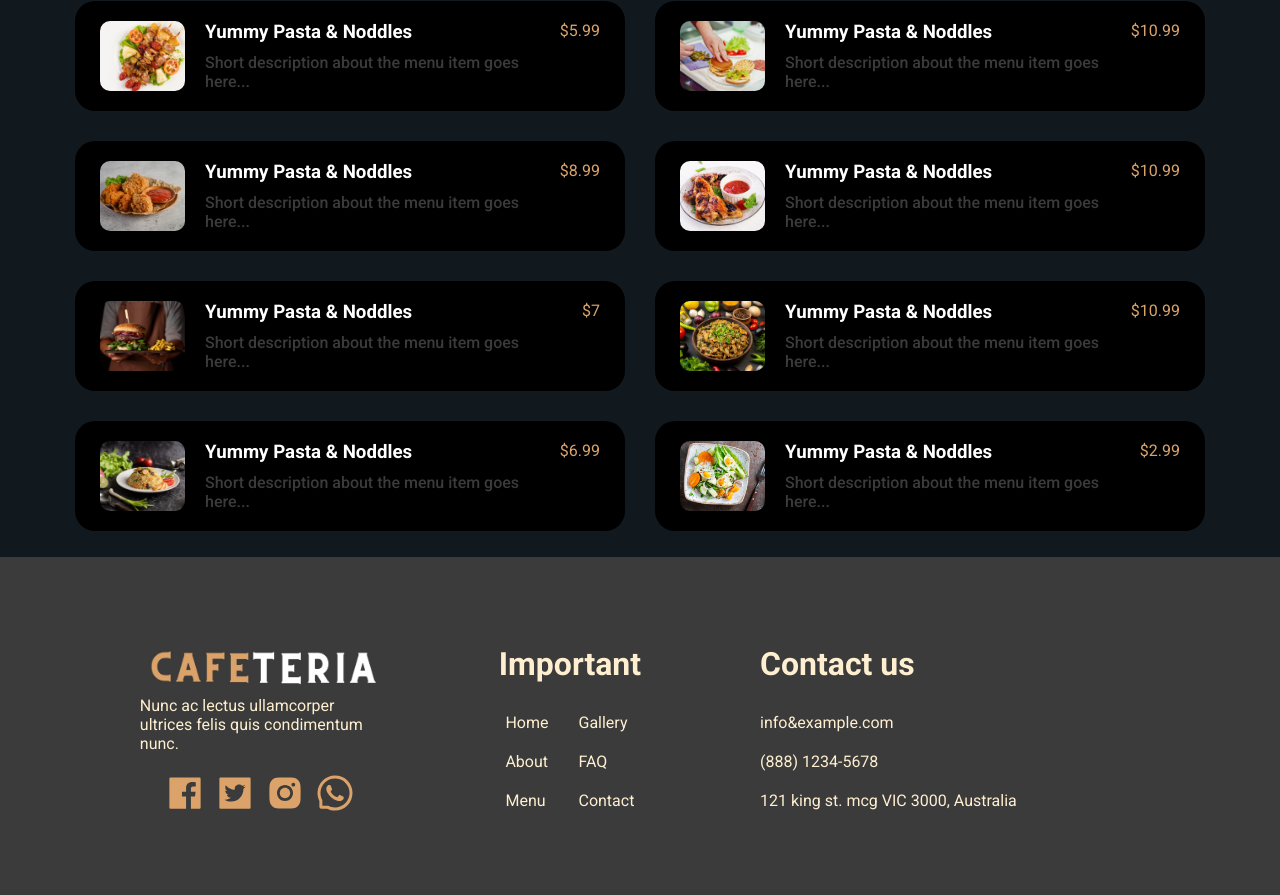
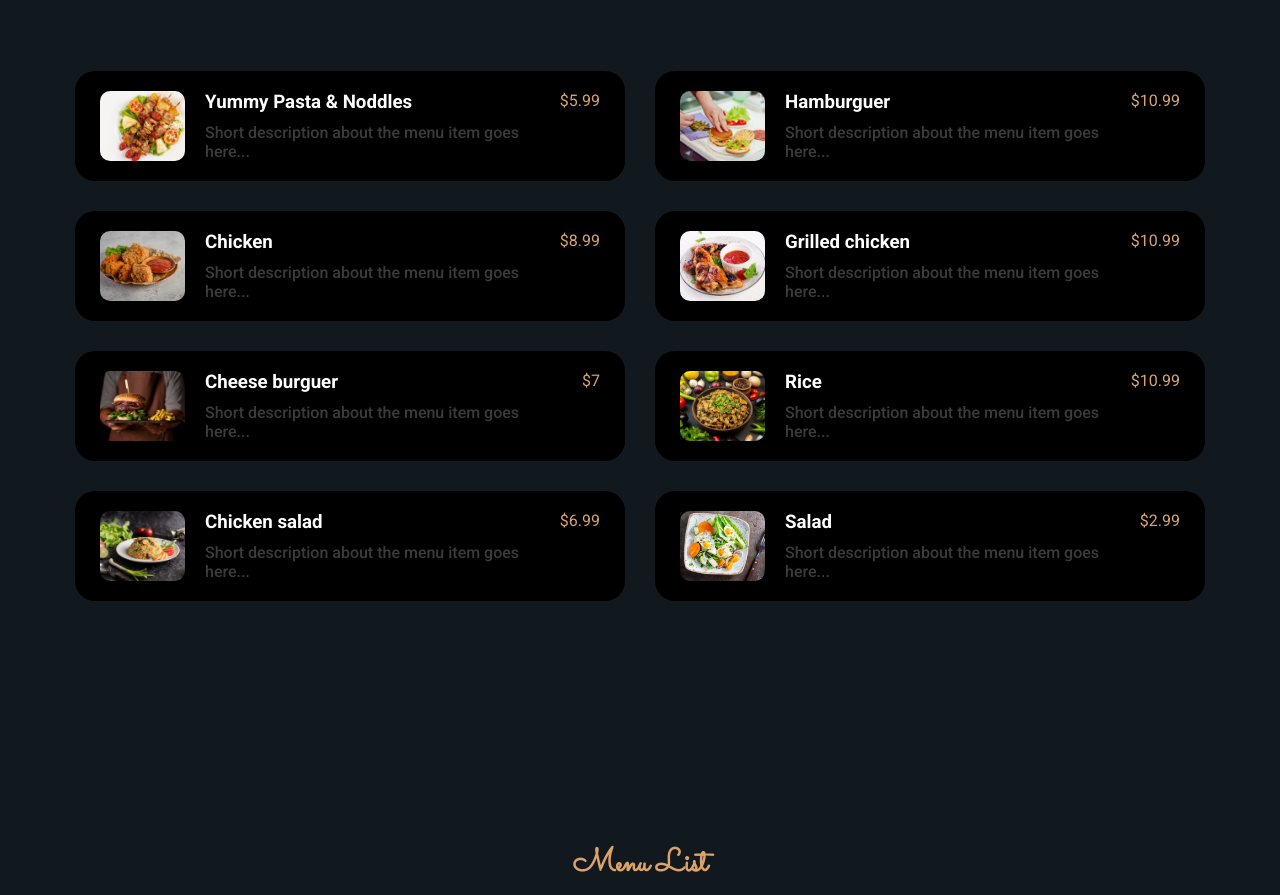
Before and after one commit to santanafx/cafeteria, a React (Vite) app: page /menu in a window 1280 px wide. Shown: the part 1843-2738 px from the top of the page. Built offline with nearby package versions, Linux system fonts and the light colour scheme.

Commit message:
Criado novo componente 'SectionMenuList' e 'ComidasBreakfast.tsx'
Foi criado o arquivo 'SectionMenuList.tsx' para reutilizar o mesmo componente para os outros Menus (breakfast,lunch e dinner). Foi criado também o arquivo 'ComidasBreakfast' para armazenar os tipos e o objeto do menu breakfast

```diff
--- /dev/null
+++ b/src/components/ComidasBreakfast.tsx
@@ -0,0 +1,57 @@
+export interface ComidaObj {
+  imgLink: string;
+  nomeComida: string;
+  descricaoComida: string;
+  preco: number;
+}
+
+export const breakFastObj: ComidaObj[] = [
+  {
+    imgLink: "./images/breakfast-food-1.webp",
+    nomeComida: "Yummy Pasta & Noddles",
+    descricaoComida: "Short description about the menu item goes here...",
+    preco: 5.99,
+  },
+  {
+    imgLink: "./images/breakfast-food-2.webp",
+    nomeComida: "Hamburguer",
+    descricaoComida: "Short description about the menu item goes here...",
+    preco: 10.99,
+  },
+  {
+    imgLink: "./images/breakfast-food-3.webp",
+    nomeComida: "Chicken",
+    descricaoComida: "Short description about the menu item goes here...",
+    preco: 8.99,
+  },
+  {
+    imgLink: "./images/breakfast-food-4.webp",
+    nomeComida: "Grilled chicken",
+    descricaoComida: "Short description about the menu item goes here...",
+    preco: 10.99,
+  },
+  {
+    imgLink: "./images/breakfast-food-5.webp",
+    nomeComida: "Cheese burguer",
+    descricaoComida: "Short description about the menu item goes here...",
+    preco: 7.0,
+  },
+  {
+    imgLink: "./images/breakfast-food-6.webp",
+    nomeComida: "Rice",
+    descricaoComida: "Short description about the menu item goes here...",
+    preco: 10.99,
+  },
+  {
+    imgLink: "./images/breakfast-food-7.webp",
+    nomeComida: "Chicken salad",
+    descricaoComida: "Short description about the menu item goes here...",
+    preco: 6.99,
+  },
+  {
+    imgLink: "./images/breakfast-food-8.webp",
+    nomeComida: "Salad",
+    descricaoComida: "Short description about the menu item goes here...",
+    preco: 2.99,
+  },
+];
--- a/src/components/Header.tsx
+++ b/src/components/Header.tsx
@@ -16,7 +16,7 @@ export const Header = () => {
           <Link to="/">Contact us</Link>
         </div>
         <div className="headerReservation">
-          <Link to="/">Reservation</Link>
+          <Link to="/">Cart</Link>
         </div>
       </nav>
     </header>
--- /dev/null
+++ b/src/components/SectionMenuList.tsx
@@ -0,0 +1,89 @@
+import { Comida } from "./Comida";
+import { breakFastObj } from "./ComidasBreakfast";
+
+interface CardapiosProps {
+  breakfast: boolean;
+  lunch: boolean;
+  dinner: boolean;
+}
+
+export const SectionMenuList = ({
+  breakfast,
+  lunch,
+  dinner,
+}: CardapiosProps) => {
+  return (
+    <section className="menuListContainerBg">
+      <div className="menuListContainer">
+        {breakfast === true ? (
+          <>
+            <h4>Menu List</h4>
+            <h1>BREAKFAST</h1>
+          </>
+        ) : (
+          ""
+        )}
+        {lunch === true ? (
+          <>
+            <h4>Menu List</h4>
+            <h1>Lunch</h1>
+          </>
+        ) : (
+          ""
+        )}
+        {dinner === true ? (
+          <>
+            <h4>Menu List</h4>
+            <h1>Dinner</h1>
+          </>
+        ) : (
+          ""
+        )}
+        <div className="menuList">
+          {breakfast === true ? (
+            <>
+              {breakFastObj.map((element) => (
+                <Comida
+                  imgLink={element.imgLink}
+                  nomeComida={element.nomeComida}
+                  descricaoComida={element.descricaoComida}
+                  preco={element.preco}
+                />
+              ))}
+            </>
+          ) : (
+            ""
+          )}
+          {lunch === true ? (
+            <>
+              {breakFastObj.map((element) => (
+                <Comida
+                  imgLink={element.imgLink}
+                  nomeComida={element.nomeComida}
+                  descricaoComida={element.descricaoComida}
+                  preco={element.preco}
+                />
+              ))}
+            </>
+          ) : (
+            ""
+          )}
+          {dinner === true ? (
+            <>
+              {breakFastObj.map((element) => (
+                <Comida
+                  imgLink={element.imgLink}
+                  nomeComida={element.nomeComida}
+                  descricaoComida={element.descricaoComida}
+                  preco={element.preco}
+                />
+              ))}
+            </>
+          ) : (
+            ""
+          )}
+        </div>
+      </div>
+    </section>
+  );
+};
--- a/src/components/SectionMenuListBreakfast.tsx
+++ /dev/null
@@ -1,80 +0,0 @@
-import { Comida } from "./Comida";
-
-interface ComidaObj {
-  imgLink: string;
-  nomeComida: string;
-  descricaoComida: string;
-  preco: number;
-}
-
-export const SectionMenuListBreakfast = () => {
-  const comidas: ComidaObj[] = [
-    {
-      imgLink: "./images/breakfast-food-1.webp",
-      nomeComida: "Yummy Pasta & Noddles",
-      descricaoComida: "Short description about the menu item goes here...",
-      preco: 5.99,
-    },
-    {
-      imgLink: "./images/breakfast-food-2.webp",
-      nomeComida: "Yummy Pasta & Noddles",
-      descricaoComida: "Short description about the menu item goes here...",
-      preco: 10.99,
-    },
-    {
-      imgLink: "./images/breakfast-food-3.webp",
-      nomeComida: "Yummy Pasta & Noddles",
-      descricaoComida: "Short description about the menu item goes here...",
-      preco: 8.99,
-    },
-    {
-      imgLink: "./images/breakfast-food-4.webp",
-      nomeComida: "Yummy Pasta & Noddles",
-      descricaoComida: "Short description about the menu item goes here...",
-      preco: 10.99,
-    },
-    {
-      imgLink: "./images/breakfast-food-5.webp",
-      nomeComida: "Yummy Pasta & Noddles",
-      descricaoComida: "Short description about the menu item goes here...",
-      preco: 7.0,
-    },
-    {
-      imgLink: "./images/breakfast-food-6.webp",
-      nomeComida: "Yummy Pasta & Noddles",
-      descricaoComida: "Short description about the menu item goes here...",
-      preco: 10.99,
-    },
-    {
-      imgLink: "./images/breakfast-food-7.webp",
-      nomeComida: "Yummy Pasta & Noddles",
-      descricaoComida: "Short description about the menu item goes here...",
-      preco: 6.99,
-    },
-    {
-      imgLink: "./images/breakfast-food-8.webp",
-      nomeComida: "Yummy Pasta & Noddles",
-      descricaoComida: "Short description about the menu item goes here...",
-      preco: 2.99,
-    },
-  ];
-
-  return (
-    <section className="menuListBreakfastContainerBg">
-      <div className="menuListBreakfastContainer">
-        <h4>Menu List</h4>
-        <h1>BREAKFAST</h1>
-        <div className="menuListBreakfast">
-          {comidas.map((element) => (
-            <Comida
-              imgLink={element.imgLink}
-              nomeComida={element.nomeComida}
-              descricaoComida={element.descricaoComida}
-              preco={element.preco}
-            />
-          ))}
-        </div>
-      </div>
-    </section>
-  );
-};
--- a/src/pages/Menu.tsx
+++ b/src/pages/Menu.tsx
@@ -1,5 +1,5 @@
 import { SectionFoodMenu } from "../components/SectionFoodMenu";
-import { SectionMenuListBreakfast } from "../components/SectionMenuListBreakfast";
+import { SectionMenuList } from "../components/SectionMenuList";
 import { SectionNumbersMenu } from "../components/SectionNumbersMenu";
 import { SectionOurMenu } from "../components/SectionOurMenu";
 
@@ -9,7 +9,9 @@ export const Menu = () => {
       <SectionFoodMenu />
       <SectionNumbersMenu />
       <SectionOurMenu />
-      <SectionMenuListBreakfast />
+      <SectionMenuList breakfast={true} lunch={false} dinner={false} />
+      <SectionMenuList lunch={true} breakfast={false} dinner={false} />
+      <SectionMenuList dinner={true} breakfast={false} lunch={false} />
     </main>
   );
 };
--- a/src/styles/components/_sectionMenuListBreakfast.scss
+++ b/src/styles/components/_sectionMenuList.scss
@@ -1,16 +1,15 @@
-.menuListBreakfastContainerBg {
+.menuListContainerBg {
   width: 100%;
   background-color: $cor-quarta;
-  height: 100vh;
   display: flex;
+  align-items: center;
   flex-direction: column;
-  .menuListBreakfastContainer {
+  .menuListContainer {
     width: 90%;
-    margin: 0 auto;
     display: flex;
     align-items: center;
     flex-direction: column;
-    margin-top: 50px;
+    margin: 120px 0;
     h4 {
       font-family: $fonte-secundaria;
       color: $cor-secundaria;
@@ -21,11 +20,12 @@
       font-size: 3.6rem;
       margin-bottom: 80px;
     }
-    .menuListBreakfast {
+    .menuList {
       display: flex;
       justify-content: center;
       gap: 30px;
       flex-wrap: wrap;
+      max-width: 1140px;
     }
   }
 }
--- a/src/styles/style.css
+++ b/src/styles/style.css
@@ -550,36 +550,36 @@
   font-weight: 600;
 }
 
-.menuListBreakfastContainerBg {
+.menuListContainerBg {
   width: 100%;
   background-color: #11191f;
-  height: 100vh;
-  display: flex;
-  flex-direction: column;
-}
-.menuListBreakfastContainerBg .menuListBreakfastContainer {
-  width: 90%;
-  margin: 0 auto;
   display: flex;
   align-items: center;
   flex-direction: column;
-  margin-top: 50px;
 }
-.menuListBreakfastContainerBg .menuListBreakfastContainer h4 {
+.menuListContainerBg .menuListContainer {
+  width: 90%;
+  display: flex;
+  align-items: center;
+  flex-direction: column;
+  margin: 120px 0;
+}
+.menuListContainerBg .menuListContainer h4 {
   font-family: "Sacramento", cursive;
   color: #dba36a;
   font-size: 2rem;
 }
-.menuListBreakfastContainerBg .menuListBreakfastContainer h1 {
+.menuListContainerBg .menuListContainer h1 {
   color: #feefd0;
   font-size: 3.6rem;
   margin-bottom: 80px;
 }
-.menuListBreakfastContainerBg .menuListBreakfastContainer .menuListBreakfast {
+.menuListContainerBg .menuListContainer .menuList {
   display: flex;
   justify-content: center;
   gap: 30px;
   flex-wrap: wrap;
+  max-width: 1140px;
 }
 
 .buttonContainer {
--- a/src/styles/style.scss
+++ b/src/styles/style.scss
@@ -10,6 +10,6 @@
 @import "./components/sectionFoodMenu";
 @import "./components/sectionNumbersMenu";
 @import "./components/sectionOurMenu";
-@import "./components/sectionMenuListBreakfast";
+@import "./components/sectionMenuList";
 @import "./components/button";
 @import "./components/comida";
```
Also changed, not shown: 1 other file (tests, documents, lock files or other folders).
